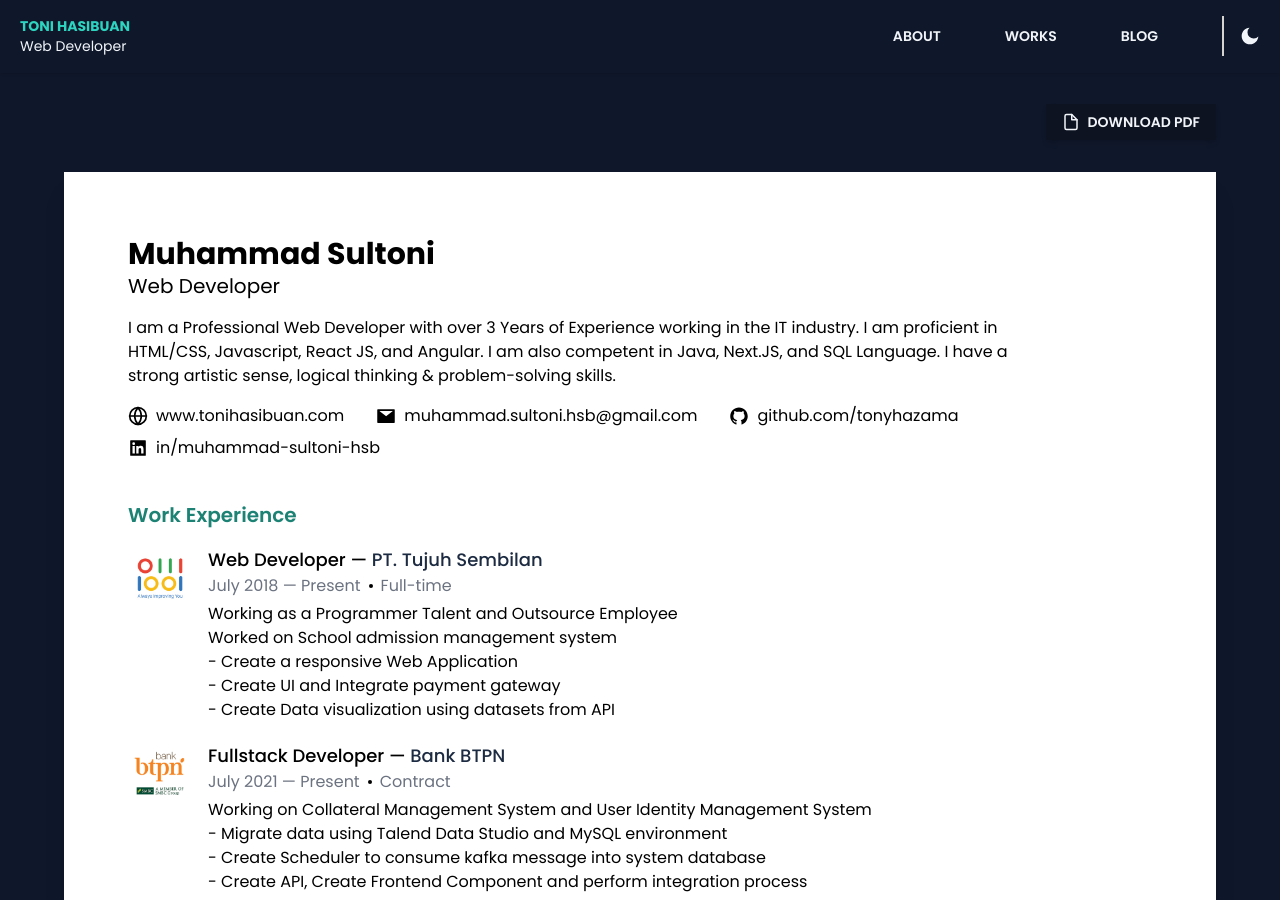
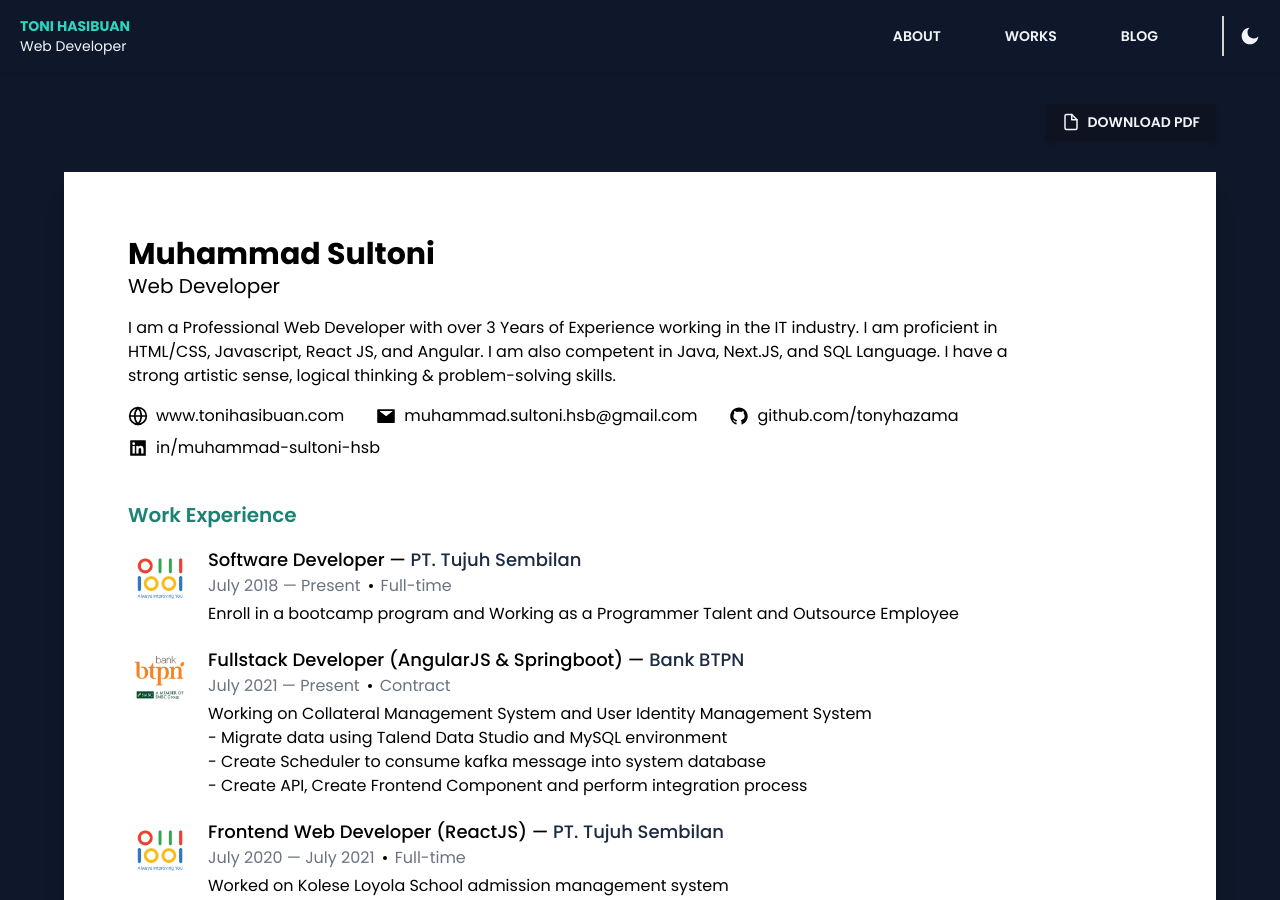
Before and after one commit to tonyhazama/tonihasibuan, a Next.js app: page /cv in a window 1280 px wide. Shown: the top 900 px of the page. Built offline with nearby package versions, Linux system fonts and the light colour scheme.

Commit message:
updated cv

```diff
--- a/pages/cv/index.js
+++ b/pages/cv/index.js
@@ -28,17 +28,17 @@ export default function Cv() {
     ],
     experiences: [
       {
-        position: "Web Developer",
+        position: "Software Developer",
         workplace: "PT. Tujuh Sembilan",
         date: {from: "July 2018", to: "Present"},
-        description: "Working as a Programmer Talent and Outsource Employee\nWorked on School admission management system\n- Create a responsive Web Application\n- Create UI and Integrate payment gateway\n- Create Data visualization using datasets from API",
+        description: "Enroll in a bootcamp program and Working as a Programmer Talent and Outsource Employee",
         techStack: ['React', 'Angular', 'MySql', 'Java'],
         contract: "Full-time",
         img: "tujuhsembilan.jpg"
       },
       {
         workplace: "Bank BTPN",
-        position: "Fullstack Developer",
+        position: "Fullstack Developer (AngularJS & Springboot)",
         date: {from: "July 2021", to: "Present"},
         description: "Working on Collateral Management System and User Identity Management System\n- Migrate data using Talend Data Studio and MySQL environment\n- Create Scheduler to consume kafka message into system database\n- Create API, Create Frontend Component and perform integration process",
         techStack: ['React', 'Angular', 'MySql', 'Java'],
@@ -46,7 +46,16 @@ export default function Cv() {
         img: "btpn.jpg"
       },
       {
-        position: "Frontend Web Developer",
+        position: "Frontend Web Developer (ReactJS)",
+        workplace: "PT. Tujuh Sembilan",
+        date: {from: "July 2020", to: "July 2021"},
+        description: "Worked on Kolese Loyola School admission management system\n- Create a responsive Web Application\n- Create UI and Integrate payment gateway\n- Create Data visualization using datasets from API",
+        techStack: ['React', 'Angular', 'MySql', 'Java'],
+        contract: "Full-time",
+        img: "tujuhsembilan.jpg"
+      },
+      {
+        position: "Frontend Web Developer (AngularJS)",
         workplace: "PT Bank Central Asia Tbk,",
         title: "Market Auction Price",
         date: {from: "April 2020", to: "July 2020"},
@@ -56,7 +65,7 @@ export default function Cv() {
         img: "bca.jpg"
       },
       {
-        position: "Frontend Web Developer",
+        position: "Frontend Web Developer (AngularJS)",
         workplace: "PT Bank Central Asia Tbk,",
         title: "Market Auction Price",
         date: {from: "May 2019", to: "July 2020"},
@@ -66,7 +75,7 @@ export default function Cv() {
         img: "bca.jpg"
       },
       {
-        position: "Frontend Web Developer",
+        position: "Frontend Web Developer (ReactJS)",
         workplace: "Serasi Autoraya",
         title: "Market Auction Price",
         date: {from: "Jan 2019", to: "Apr 2019"},
```
